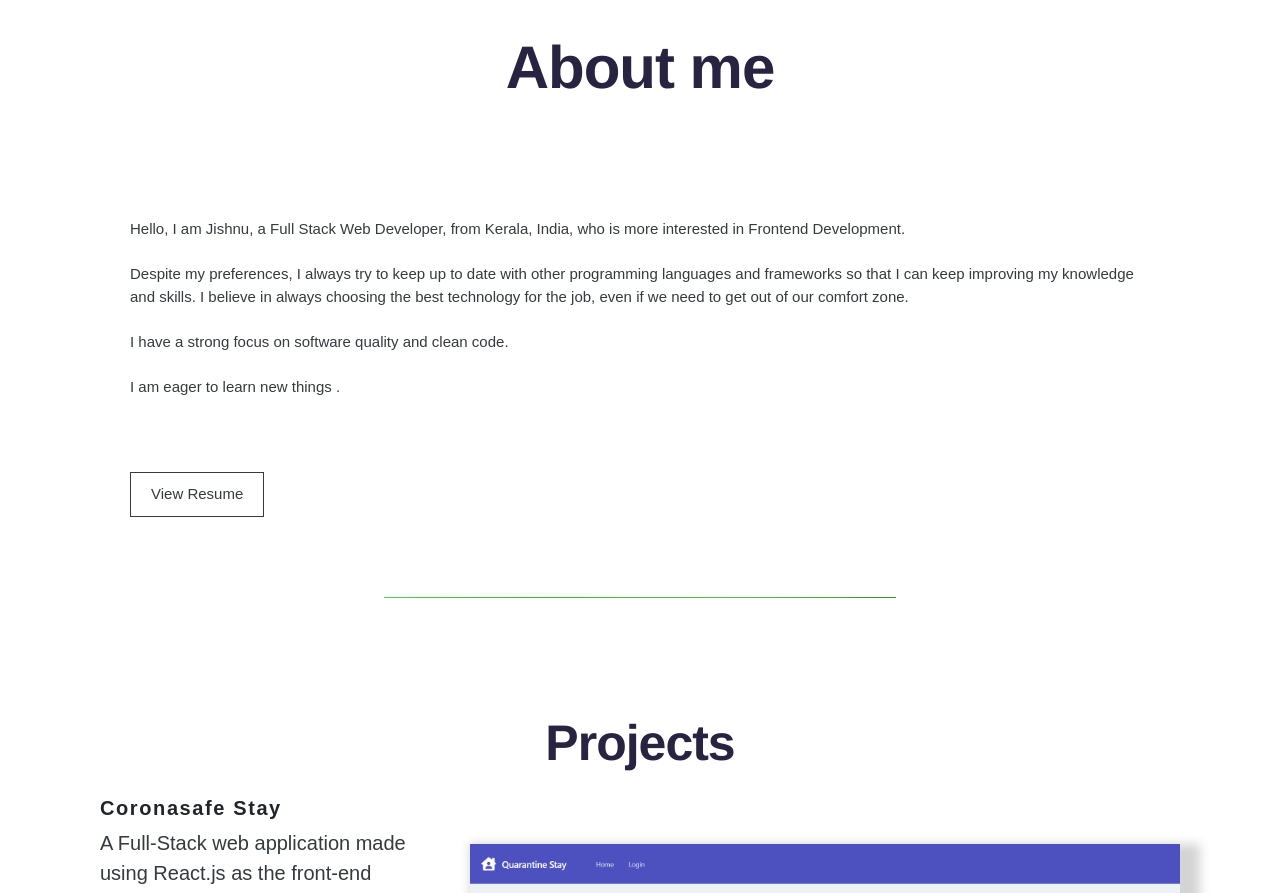
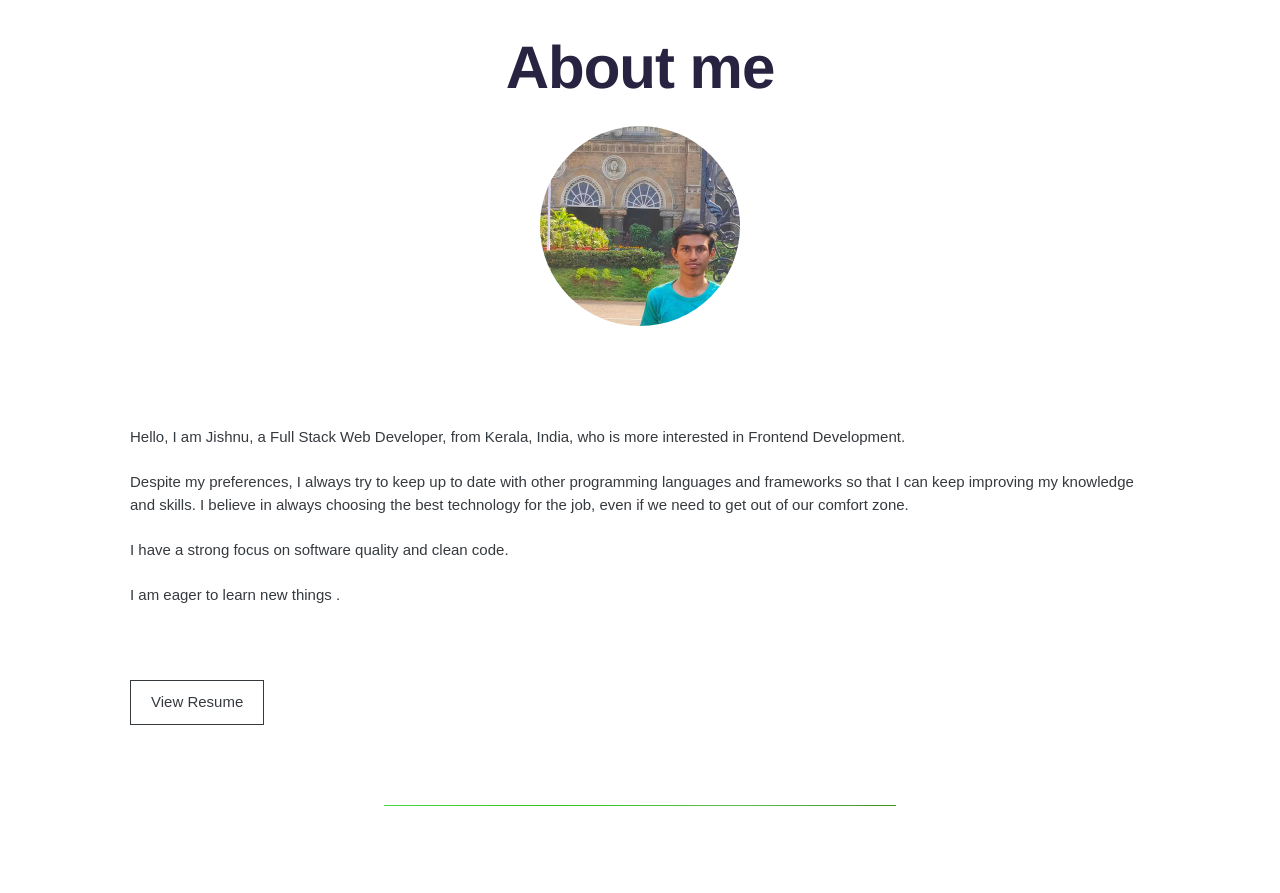
Before and after one commit to psjishnu/portfolio, a React (Create React App) app: page / in a window 1280 px wide. Shown: the part 1602-2495 px from the top of the page. Built offline with nearby package versions, Linux system fonts and the light colour scheme.

Commit message:
Added photo

```diff
--- a/src/components/HomePage.js
+++ b/src/components/HomePage.js
@@ -5,7 +5,7 @@ import Aos from "aos";
 import "aos/dist/aos.css";
 import Animate from "./animation";
 import Skils from "./skils/Skills";
-
+const PHOTO = require("./assets/jishnu.jpg");
 const HomePage = () => {
   useEffect(() => {
     Aos.init({ duration: 2000 });
@@ -52,6 +52,9 @@ const HomePage = () => {
       <section id="about" className="p-0">
         <div className="container ">
           <h2 className="about_title ">About me</h2>
+          <div className="photodiv">
+            <img src={PHOTO} className="profilephoto" alt="profile"></img>
+          </div>
           <div
             data-aos="fade-right"
             data-aos-delay="100"
@@ -62,11 +65,11 @@ const HomePage = () => {
               India, who is more interested in Frontend Development.
               <br></br>
               <br></br>
-              Despite my preferences, I always try to keep up to
-              date with other programming languages and frameworks so that I can
-              keep improving my knowledge and skills. I believe in always
-              choosing the best technology for the job, even if we need to get
-              out of our comfort zone.
+              Despite my preferences, I always try to keep up to date with other
+              programming languages and frameworks so that I can keep improving
+              my knowledge and skills. I believe in always choosing the best
+              technology for the job, even if we need to get out of our comfort
+              zone.
               <br></br>
               <br></br>I have a strong focus on software quality and clean code.
               <br></br>
--- a/src/styles/main_style.css
+++ b/src/styles/main_style.css
@@ -266,6 +266,19 @@ section {
   background-position: left bottom;
 }
 
+.profilephoto {
+  border-radius: 50%;
+  height: 120px;
+  width: 120px;
+  margin: 0px auto;
+}
+
+.photodiv {
+  align-items: center;
+  text-align: center;
+  width: 100%;
+}
+
 #contact {
   background-color: #f5d020;
   background-image: linear-gradient(315deg, #f5d020 0%, #f53803 74%);
@@ -401,6 +414,10 @@ section {
   .wrap_iamge_project {
     height: 300px;
   }
+  .profilephoto {
+    width: 200px;
+    height: 200px;
+  }
 }
 
 @media screen and (min-width: 1200px) {
```
Also changed, not shown: src/components/assets/jishnu.jpg (added).
